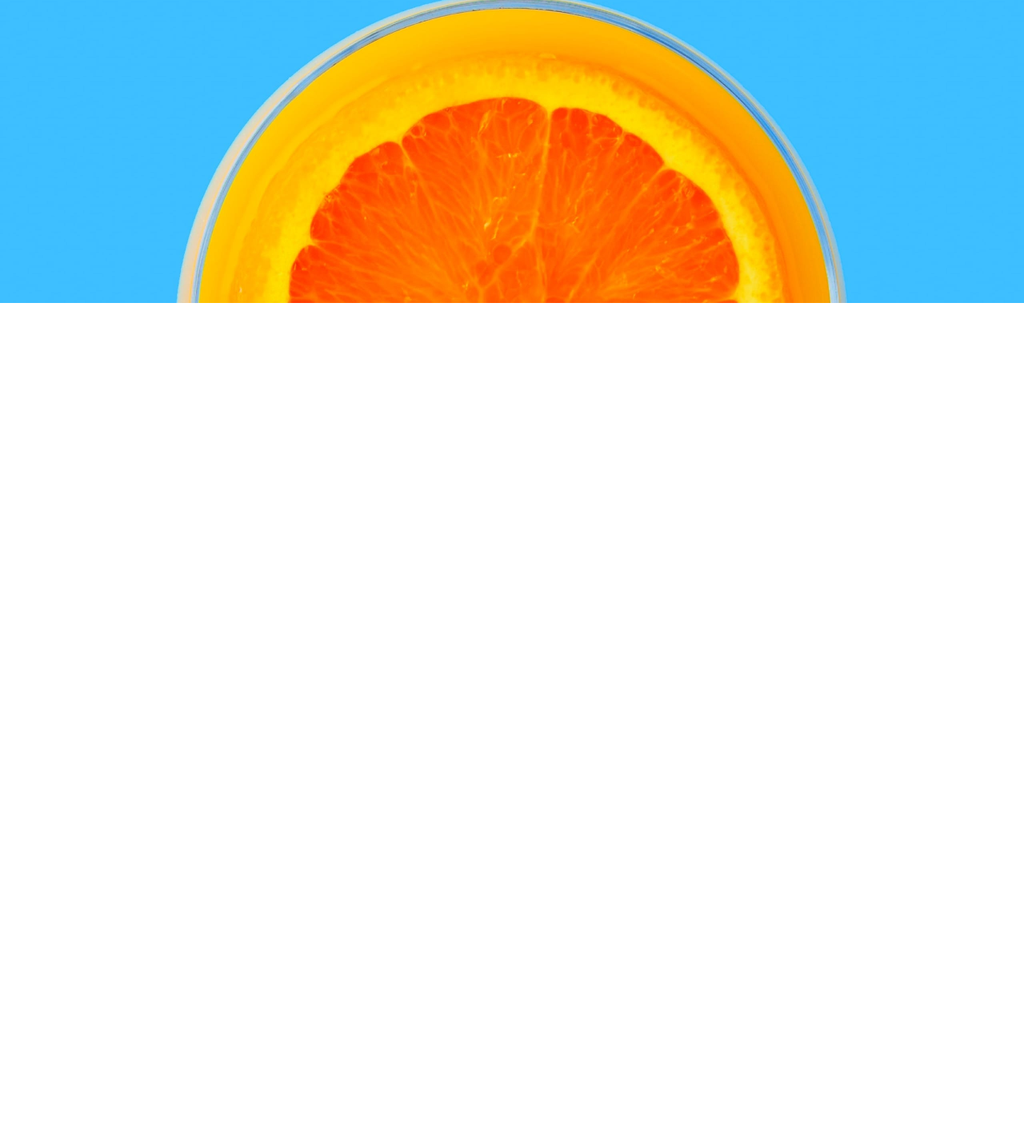
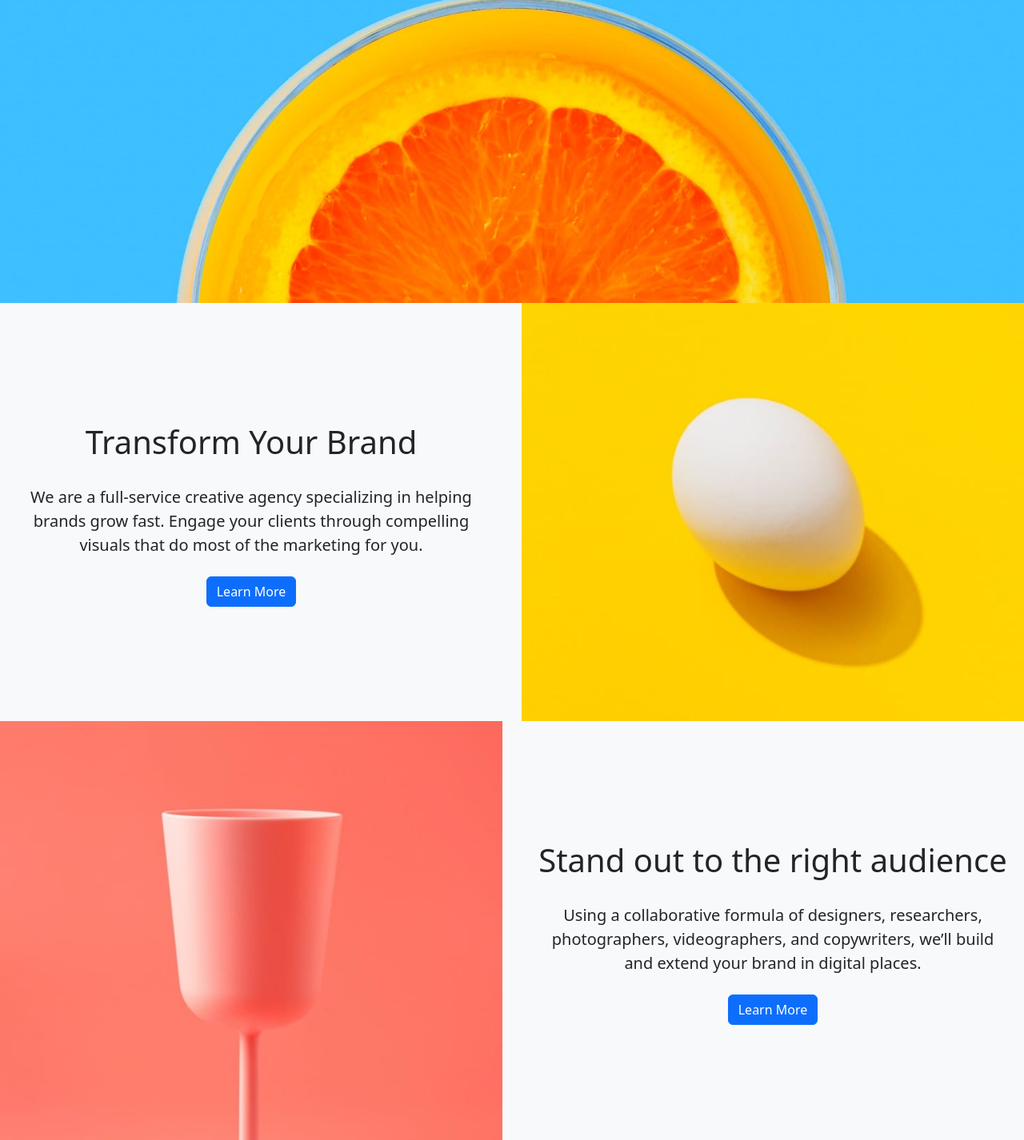
Before and after one commit to doganenes/frontendmentor-challenges, a plain HTML site: page Sunnyside Agency Landing Page/index.html in a window 1280 px wide. Shown: the part 421-1847 px from the top of the page at 80% size. Before the commit the page ends 800 px from the top, so only its background shows below. Drawn offline with nearby package versions, Linux system fonts and the light colour scheme.

Commit message:
Sunnyside Landing Page | Content 2 completed

```diff
--- a/Sunnyside Agency Landing Page/index.html
+++ b/Sunnyside Agency Landing Page/index.html
@@ -70,6 +70,7 @@
       <!-- header row start -->
     </div>
     <!-- container end-->
+
     <!-- content-1 start -->
     <div class="row">
       <div class="col">
@@ -82,8 +83,67 @@
         </div>
       </div>
     </div>
+    <!-- content-1 end -->
 
-    <!-- content-1 end -->
+    <!-- content-2 start -->
+    <div class="row bg-light">
+      <div class="col-sm-6 text-center d-block h-100 mx-auto my-auto order-1">
+        <div class="fs-1">Transform Your Brand</div>
+        <div class="fs-5 p-4">
+          We are a full-service creative agency specializing in helping brands
+          grow fast. Engage your clients through compelling visuals that do most
+          of the marketing for you.
+        </div>
+        <button class="btn text-capitalize btn-primary d-inline">
+          Learn More
+        </button>
+      </div>
+      <div class="col-sm-6 order-2">
+        <img
+          class="w-100 img-fluid"
+          src="img/desktop/image-transform.jpg"
+          alt=""
+        />
+      </div>
+    </div>
+    <div class="row">
+      <div class="col-sm-6"></div>
+      <div class="col-sm-6"></div>
+    </div>
+    <div class="row">
+      <div class="col-sm-6"></div>
+      <div class="col-sm-6"></div>
+    </div>
+
+    <div class="row bg-light">
+      <div class="col-sm-6 text-center d-block h-100 mx-auto my-auto order-2">
+        <div class="fs-1">Stand out to the right audience</div>
+        <div class="fs-5 p-4">
+          Using a collaborative formula of designers, researchers,
+          photographers, videographers, and copywriters, we’ll build and extend
+          your brand in digital places.
+        </div>
+        <button class="btn text-capitalize btn-primary d-inline">
+          Learn More
+        </button>
+      </div>
+      <div class="col-sm-6 order-1">
+        <img
+          class="w-100 img-fluid"
+          src="img/desktop/image-stand-out.jpg"
+          alt=""
+        />
+      </div>
+    </div>
+    <div class="row">
+      <div class="col-sm-6"></div>
+      <div class="col-sm-6"></div>
+    </div>
+    <div class="row">
+      <div class="col-sm-6"></div>
+      <div class="col-sm-6"></div>
+    </div>
+    <!-- content-2 end -->
 
     <!-- SCRIPT TAGS -->
     <script
```
